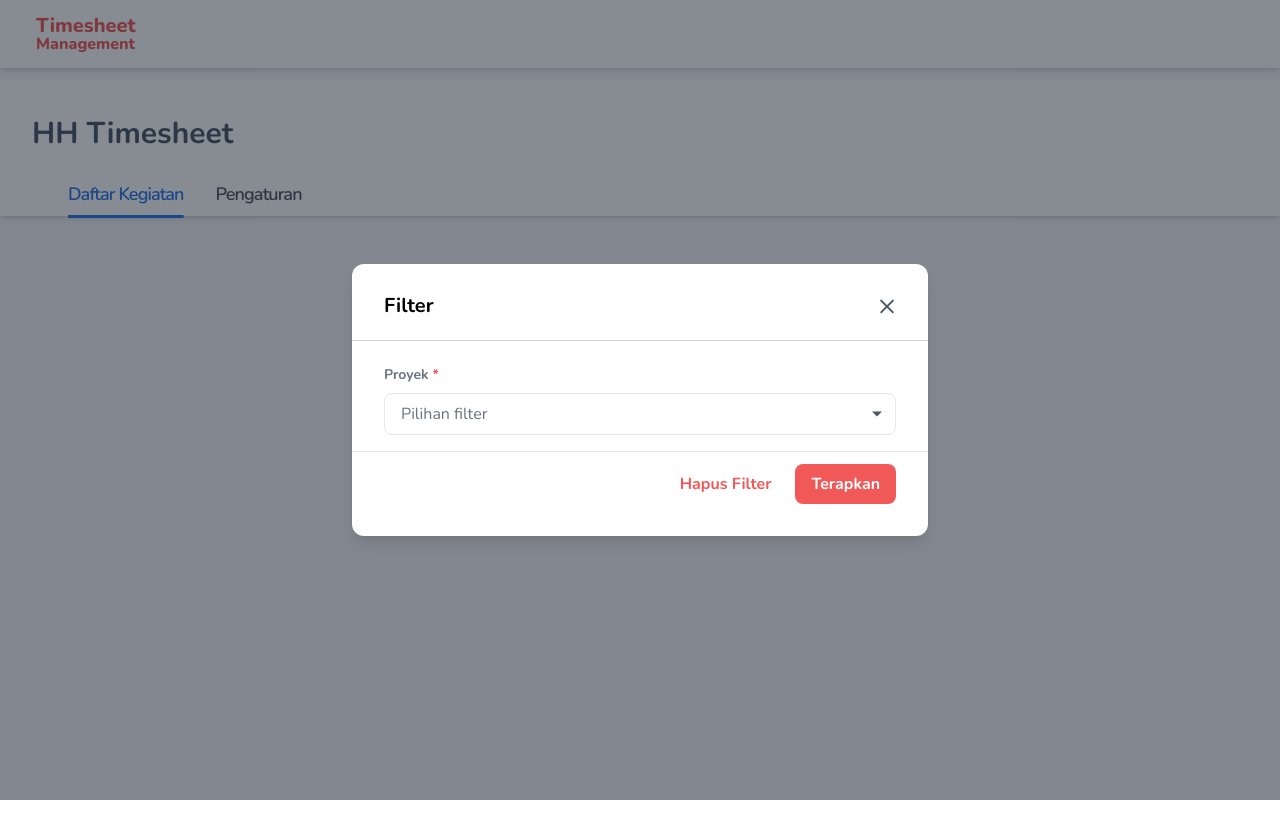
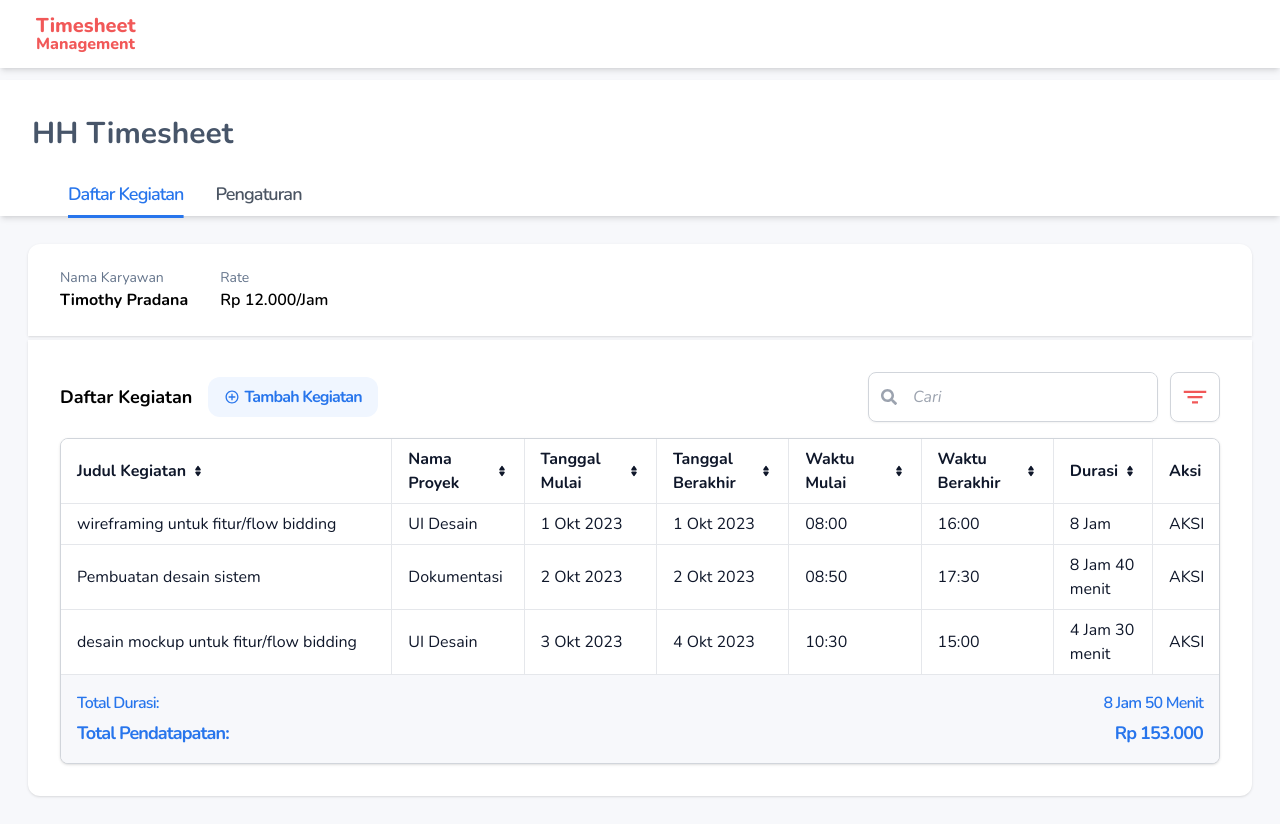
Before and after one commit to naeljeff/happy-homes-test, a React (Create React App) app: page / in a window 1280 px wide. Before the commit the page ends 800 px from the top, so only its background shows below. Built offline with nearby package versions, Linux system fonts and the light colour scheme.

Commit message:
Fixed filter function

```diff
--- a/src/App.js
+++ b/src/App.js
@@ -24,8 +24,7 @@ function App() {
 
         <Navigation activeTab={activeTab} setActiveTab={setActiveTab} />
         {/* Content */}
-        <FilterProject />
-        {/* <div className="mx-auto p-4">{renderContent()}</div> */}
+        <div className="mx-auto p-4">{renderContent()}</div>
       </div>
     </>
   );
--- a/src/Components/DaftarKegiatan.jsx
+++ b/src/Components/DaftarKegiatan.jsx
@@ -37,8 +37,31 @@ const DaftarKegiatan = () => {
       waktuBerakhir: "15:00",
       durasi: "4 Jam 30 menit",
     },
+  ]);
 
-  ]);
+  // DUMMY
+  const [projects] = useState(["UI Desain", "Desain Logo"]);
+  const [filteredProject, setFilteredProject] = useState(datas);
+  const [isFilterModalOpen, setIsFilterModalOpen] = useState(false);
+  const [filterApplied, setFilteredApplied] = useState(0);
+
+  const handleOpenFilter = () => {
+    setIsFilterModalOpen(true);
+  };
+
+  const handleCloseFilterModal = () => {
+    setIsFilterModalOpen(false);
+  };
+
+  const handleApplyFilter = (selectedProject) => {
+    setFilteredApplied(selectedProject.length);
+    const filtered = datas.filter((data) =>
+      selectedProject.includes(data.namaProyek)
+    );
+    setFilteredProject(filtered);
+    console.log(filteredProject);
+    handleCloseFilterModal();
+  };
 
   // Search data
   const [searchList, setSearchList] = useState("");
@@ -78,190 +101,197 @@ const DaftarKegiatan = () => {
     setDatas(sortedDatas);
   };
 
-  return ( <>
-  <FilterProject />
-  </>
-    // <>
-    //   <div className="min-h-max p-3 mx-auto flex flex-col">
-    //     <div className="bg-white shadow rounded-t-xl p-3 mb-1 flex-none">
-    //       <div className="flex my-1 ml-5 py-2">
-    //         <div className="flex flex-col justify-between items-start">
-    //           <h2 className="text-sm text-slate-500">Nama Karyawan</h2>
-    //           <p className="text-md font-bold">Timothy Pradana</p>
-    //         </div>
-    //         <div className="flex flex-col justify-between items-start ml-8">
-    //           <h2 className="text-sm text-slate-500">Rate</h2>
-    //           <p className="text-md font-semibold">Rp 12.000/Jam</p>
-    //         </div>
-    //       </div>
-    //     </div>
+  return (
+    <>
+      <div className="min-h-max p-3 mx-auto flex flex-col">
+        <div className="bg-white shadow rounded-t-xl p-3 mb-1 flex-none">
+          <div className="flex my-1 ml-5 py-2">
+            <div className="flex flex-col justify-between items-start">
+              <h2 className="text-sm text-slate-500">Nama Karyawan</h2>
+              <p className="text-md font-bold">Timothy Pradana</p>
+            </div>
+            <div className="flex flex-col justify-between items-start ml-8">
+              <h2 className="text-sm text-slate-500">Rate</h2>
+              <p className="text-md font-semibold">Rp 12.000/Jam</p>
+            </div>
+          </div>
+        </div>
 
-    //     <div className="bg-white shadow rounded-b-xl p-8 grow min-h-max">
-    //       <div className="flex justify-between">
-    //         <div className="flex items-center mb-4">
-    //           <h3 className="text-lg font-bold">Daftar Kegiatan</h3>
-    //           <button className="bg-[#F0F6FF] text-[#2775EC] font-bold ml-4 px-4 py-2 rounded-xl tracking-tighter">
-    //             <div className="flex">
-    //               <IoMdAddCircleOutline className="mt-1 mr-1" />
-    //               Tambah Kegiatan
-    //             </div>
-    //           </button>
-    //         </div>
+        <div className="bg-white shadow rounded-b-xl p-8 grow min-h-max">
+          <div className="flex justify-between">
+            <div className="flex items-center mb-4">
+              <h3 className="text-lg font-bold">Daftar Kegiatan</h3>
+              <button className="bg-[#F0F6FF] text-[#2775EC] font-bold ml-4 px-4 py-2 rounded-xl tracking-tighter">
+                <div className="flex">
+                  <IoMdAddCircleOutline className="mt-1 mr-1" />
+                  Tambah Kegiatan
+                </div>
+              </button>
+            </div>
 
-    //         {/* Search box */}
-    //         <div className="flex mb-4">
-    //           <div className="flex items-center border border-gray-300 rounded-lg overflow-hidden shadow-sm focus:outline-none focus-within:border-[#F15858] focus-within:ring-1 focus-within:ring-[#F15858] mr-3">
-    //             <div className="flex items-center pl-3">
-    //               <FaSearch className="text-gray-400" />
-    //             </div>
-    //             <input
-    //               onChange={handleSearchInput}
-    //               type="text"
-    //               value={searchList}
-    //               className="w-100 pl-4 py-3 px-10 text-slate-700 bg-white rounded-md outline-none focus:ring-0 placeholder:italic"
-    //               placeholder="Cari"
-    //             />
-    //           </div>
+            {/* Search box */}
+            <div className="flex mb-4">
+              <div className="flex items-center border border-gray-300 rounded-lg overflow-hidden shadow-sm focus:outline-none focus-within:border-[#F15858] focus-within:ring-1 focus-within:ring-[#F15858] mr-3">
+                <div className="flex items-center pl-3">
+                  <FaSearch className="text-gray-400" />
+                </div>
+                <input
+                  onChange={handleSearchInput}
+                  type="text"
+                  value={searchList}
+                  className="w-100 pl-4 py-3 px-10 text-slate-700 bg-white rounded-md outline-none focus:ring-0 placeholder:italic"
+                  placeholder="Cari"
+                />
+              </div>
 
-    //           <div className="flex items-center border border-gray-300 rounded-lg overflow-hidden shadow-sm">
-    //             <div>
-    //               <button className="relative flex items-center p-3">
-    //                 <IoFilterSharp size={24} className={`text-[#F15858]`} />
-    //                 {searchList && (
-    //                   <span className="absolute bg-[#2775EC] border-2 border-white rounded-full w-3 h-3 -top-2.5 right-1 m-1 mt-5" />
-    //                 )}
-    //               </button>
-    //             </div>
-    //           </div>
-    //         </div>
-    //       </div>
+              <div className="flex items-center border border-gray-300 rounded-lg overflow-hidden shadow-sm">
+                <div>
+                  <button
+                    onClick={handleOpenFilter}
+                    className="relative flex items-center p-3"
+                  >
+                    <IoFilterSharp size={24} className={`text-[#F15858]`} />
+                    {filterApplied > 0 ?  <span className="absolute bg-[#2775EC] border-2 border-white rounded-full w-3 h-3 -top-2.5 right-1 m-1 mt-5" /> : null}
 
-    //       <div className="min-w-full relative overflow-hidden shadow bg-white rounded-lg border border-gray-300">
-    //         <div className="max-h-96 overflow-auto -mb-4">
-    //           <table className="w-full text-md text-left text-slate-900 table-fixed">
-    //             <thead className="sticky top-0 bg-white">
-    //               <tr>
-    //                 <th
-    //                   className="py-2 px-4 border-b border-gray-200 text-left border-r"
-    //                   colSpan="10"
-    //                 >
-    //                   <div className="flex items-center">
-    //                     Judul Kegiatan
-    //                     <button onClick={() => handleSortData("judul")}>
-    //                       <SortIcon />
-    //                     </button>
-    //                   </div>
-    //                 </th>
-    //                 <th
-    //                   className="py-2 px-4 border-b border-gray-200 text-left border-r"
-    //                   colSpan="4"
-    //                 >
-    //                   <div className="flex items-center">
-    //                     Nama Proyek
-    //                     <button onClick={() => handleSortData("namaProyek")}>
-    //                       <SortIcon />
-    //                     </button>
-    //                   </div>
-    //                 </th>
-    //                 <th
-    //                   className="py-2 px-4 border-b border-gray-200 text-left border-r"
-    //                   colSpan="4"
-    //                 >
-    //                   <div className="flex items-center">
-    //                     Tanggal Mulai
-    //                     <button onClick={() => handleSortData("tanggalMulai")}>
-    //                       <SortIcon />
-    //                     </button>
-    //                   </div>
-    //                 </th>
-    //                 <th
-    //                   className="py-2 px-4 border-b border-gray-200 text-left border-r"
-    //                   colSpan="4"
-    //                 >
-    //                   <div className="flex items-center">
-    //                     Tanggal Berakhir
-    //                     <button
-    //                       onClick={() => handleSortData("tanggalBerakhir")}
-    //                     >
-    //                       <SortIcon />
-    //                     </button>
-    //                   </div>
-    //                 </th>
-    //                 <th
-    //                   className="py-2 px-4 border-b border-gray-200 text-left border-r"
-    //                   colSpan="4"
-    //                 >
-    //                   <div className="flex items-center">
-    //                     Waktu Mulai
-    //                     <button onClick={() => handleSortData("waktuMulai")}>
-    //                       <SortIcon />
-    //                     </button>
-    //                   </div>
-    //                 </th>
-    //                 <th
-    //                   className="py-2 px-4 border-b border-gray-200 text-left border-r"
-    //                   colSpan="4"
-    //                 >
-    //                   <div className="flex items-center">
-    //                     Waktu Berakhir
-    //                     <button onClick={() => handleSortData("waktuBerakhir")}>
-    //                       <SortIcon />
-    //                     </button>
-    //                   </div>
-    //                 </th>
-    //                 <th
-    //                   className="py-2 px-4 border-b border-gray-200 text-left border-r"
-    //                   colSpan="3"
-    //                 >
-    //                   <div className="flex items-center">
-    //                     Durasi
-    //                     <button onClick={() => handleSortData("durasi")}>
-    //                       <SortIcon />
-    //                     </button>
-    //                   </div>
-    //                 </th>
-    //                 <th
-    //                   className="py-2 px-4 border-b border-gray-200 text-left"
-    //                   colSpan="2"
-    //                 >
-    //                   Aksi
-    //                 </th>
-    //               </tr>
-    //             </thead>
-    //             <tbody>
-    //               {/* If data is empty */}
-    //               {datas.length === 0 ? (
-    //                 <tr>
-    //                   <td
-    //                     className="text-center py-4 font-semibold"
-    //                     colSpan="35"
-    //                   >
-    //                     Belum ada kegiatan
-    //                   </td>
-    //                 </tr>
-    //               ) : (
-    //                 filteredData.map((data, index) => (
-    //                   <ItemData index={index} data={data} />
-    //                 ))
-    //               )}
-    //             </tbody>
-    //           </table>
-    //         </div>
+                  </button>
+                </div>
+              </div>
+            </div>
+          </div>
 
-    //         <div className="flex flex-col justify-between p-4 mt-4 bg-[#F7F8FB]">
-    //           <div className="flex justify-between text-[#2775EC] font-semibold text-md tracking-tighter">
-    //             <p>Total Durasi: </p>
-    //             <p>8 Jam 50 Menit</p>
-    //           </div>
-    //           <div className="flex justify-between text-[#2775EC] font-bold text-lg tracking-tighter mt-1">
-    //             <p>Total Pendatapatan:</p>
-    //             <p>Rp 153.000</p>
-    //           </div>
-    //         </div>
-    //       </div>
-    //     </div>
-    //   </div>
-    // </>
+          <div className="min-w-full relative overflow-hidden shadow bg-white rounded-lg border border-gray-300">
+            <div className="max-h-96 overflow-auto -mb-4">
+              <table className="w-full text-md text-left text-slate-900 table-fixed">
+                <thead className="sticky top-0 bg-white">
+                  <tr>
+                    <th
+                      className="py-2 px-4 border-b border-gray-200 text-left border-r"
+                      colSpan="10"
+                    >
+                      <div className="flex items-center">
+                        Judul Kegiatan
+                        <button onClick={() => handleSortData("judul")}>
+                          <SortIcon />
+                        </button>
+                      </div>
+                    </th>
+                    <th
+                      className="py-2 px-4 border-b border-gray-200 text-left border-r"
+                      colSpan="4"
+                    >
+                      <div className="flex items-center">
+                        Nama Proyek
+                        <button onClick={() => handleSortData("namaProyek")}>
+                          <SortIcon />
+                        </button>
+                      </div>
+                    </th>
+                    <th
+                      className="py-2 px-4 border-b border-gray-200 text-left border-r"
+                      colSpan="4"
+                    >
+                      <div className="flex items-center">
+                        Tanggal Mulai
+                        <button onClick={() => handleSortData("tanggalMulai")}>
+                          <SortIcon />
+                        </button>
+                      </div>
+                    </th>
+                    <th
+                      className="py-2 px-4 border-b border-gray-200 text-left border-r"
+                      colSpan="4"
+                    >
+                      <div className="flex items-center">
+                        Tanggal Berakhir
+                        <button
+                          onClick={() => handleSortData("tanggalBerakhir")}
+                        >
+                          <SortIcon />
+                        </button>
+                      </div>
+                    </th>
+                    <th
+                      className="py-2 px-4 border-b border-gray-200 text-left border-r"
+                      colSpan="4"
+                    >
+                      <div className="flex items-center">
+                        Waktu Mulai
+                        <button onClick={() => handleSortData("waktuMulai")}>
+                          <SortIcon />
+                        </button>
+                      </div>
+                    </th>
+                    <th
+                      className="py-2 px-4 border-b border-gray-200 text-left border-r"
+                      colSpan="4"
+                    >
+                      <div className="flex items-center">
+                        Waktu Berakhir
+                        <button onClick={() => handleSortData("waktuBerakhir")}>
+                          <SortIcon />
+                        </button>
+                      </div>
+                    </th>
+                    <th
+                      className="py-2 px-4 border-b border-gray-200 text-left border-r"
+                      colSpan="3"
+                    >
+                      <div className="flex items-center">
+                        Durasi
+                        <button onClick={() => handleSortData("durasi")}>
+                          <SortIcon />
+                        </button>
+                      </div>
+                    </th>
+                    <th
+                      className="py-2 px-4 border-b border-gray-200 text-left"
+                      colSpan="2"
+                    >
+                      Aksi
+                    </th>
+                  </tr>
+                </thead>
+                <tbody>
+                  {/* If data is empty */}
+                  {datas.length === 0 ? (
+                    <tr>
+                      <td
+                        className="text-center py-4 font-semibold"
+                        colSpan="35"
+                      >
+                        Belum ada kegiatan
+                      </td>
+                    </tr>
+                  ) : (
+                    filteredData.map((data, index) => (
+                      <ItemData index={index} data={data} />
+                    ))
+                  )}
+                </tbody>
+              </table>
+            </div>
+
+            <div className="flex flex-col justify-between p-4 mt-4 bg-[#F7F8FB]">
+              <div className="flex justify-between text-[#2775EC] font-semibold text-md tracking-tighter">
+                <p>Total Durasi: </p>
+                <p>8 Jam 50 Menit</p>
+              </div>
+              <div className="flex justify-between text-[#2775EC] font-bold text-lg tracking-tighter mt-1">
+                <p>Total Pendatapatan:</p>
+                <p>Rp 153.000</p>
+              </div>
+            </div>
+          </div>
+        </div>
+      </div>
+
+      <FilterProject
+        isOpen={isFilterModalOpen}
+        onClose={handleCloseFilterModal}
+        projects={projects}
+        onApplyFilter={handleApplyFilter}
+      />
+    </>
   );
 };
 
--- a/src/Components/FilterProject.jsx
+++ b/src/Components/FilterProject.jsx
@@ -1,26 +1,9 @@
 import { useState } from "react";
 import { IoMdArrowDropdown } from "react-icons/io";
 
-// { isOpen, onClose, projects, onApplyFilter }
-const FilterProject = () => {
+const FilterProject = ({ isOpen, onClose, projects, onApplyFilter }) => {
   const [selectedProjects, setSelectedProjects] = useState([]);
   const [dropdownState, setDropdownState] = useState(false);
-  const projects = ["aasd", "basd", "casd", "dasd", "e", "f"];
-
-  //   const handleSelectProject = (event) => {
-  //     const { value } = event.target;
-  //     if (value && !selectedProjects.includes(value)) {
-  //       setSelectedProjects([...selectedProjects, value]);
-  //     }
-  //   };
-
-  //   const handleRemoveProject = (project) => {
-  //     setSelectedProjects(selectedProjects.filter((p) => p !== project));
-  //   };
-
-  //   const handleApplyFilter = () => {
-  //     onApplyFilter(selectedProjects);
-  //   };
 
   const handleSelectProject = (projects) => {
     setSelectedProjects((prevSelected) =>
@@ -28,6 +11,10 @@ const FilterProject = () => {
         ? prevSelected.filter((p) => p !== projects)
         : [...prevSelected, projects]
     );
+  };
+
+  const handleApplyFilter = () => {
+    onApplyFilter(selectedProjects);
   };
 
   const handleClearFilter = () => {
@@ -38,7 +25,8 @@ const FilterProject = () => {
     setDropdownState(!dropdownState);
   };
 
-  //   if (!isOpen) return null;
+  if (!isOpen) return null;
+
   return (
     <>
       <div className="fixed inset-0 flex items-center justify-center bg-gray-900 bg-opacity-50">
@@ -46,7 +34,7 @@ const FilterProject = () => {
           <div className="flex justify-between items-center mb-4 -mt-2">
             <h1 className="text-xl font-bold">Filter</h1>
             <button
-              //   onClick={onClose}
+              onClick={onClose}
               className="text-3xl text-gray-600 hover:text-[#F15858]"
             >
               &times;
@@ -117,7 +105,7 @@ const FilterProject = () => {
               Hapus Filter
             </button>
             <button
-              onClick=""
+              onClick={handleApplyFilter}
               className="bg-[#F15858] text-white font-bold py-2 px-4 rounded-lg hover:underline hover:underline-offset-4"
             >
               Terapkan
```
